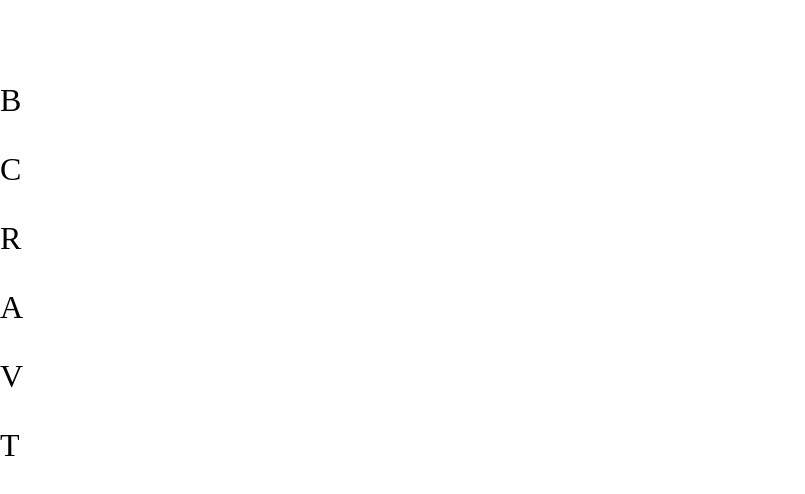
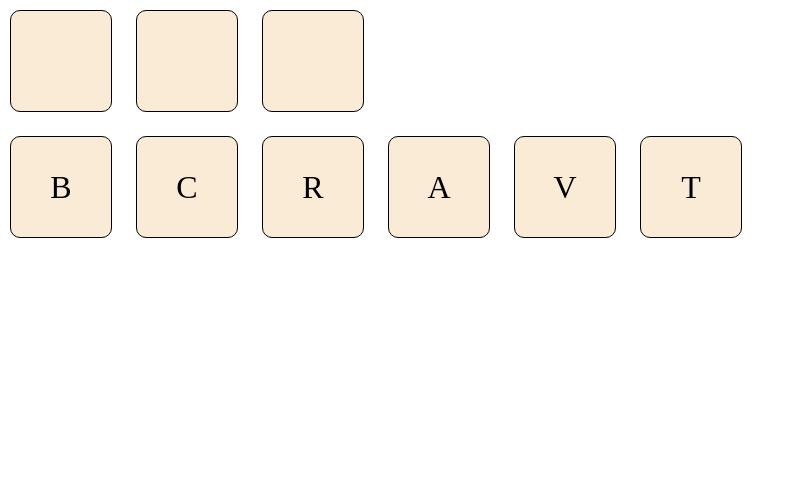
Before and after one commit to mayb1994/letter-game, a plain HTML site: page index.html in a window 1280 px wide. Shown: the whole page, without its empty margins (0-805 px from the left). Drawn offline with Linux system fonts and the light colour scheme.

Commit message:
update to index.html

```diff
--- a/index.html
+++ b/index.html
@@ -9,32 +9,32 @@
     <title>Letter Game</title>
 </head>
 <body>
-    <div class="empty">
+    <div class="container empty">
         <p></p>
     </div>
-    <div class="empty">
+    <div class="container empty">
         <p></p>
     </div>
-    <div class="empty">
+    <div class="container empty">
         <p></p>
     </div>
     <br>
-    <div class="draggable" draggable="true">
+    <div class="container draggable" draggable="true">
         <p>B</p>
     </div>
-    <div class="draggable" draggable="true">
+    <div class="container draggable" draggable="true">
         <p>C</p>
     </div>
-    <div class="draggable" draggable="true">
+    <div class="container draggable" draggable="true">
         <p>R</p>
     </div>
-    <div class="draggable" draggable="true">
+    <div class="container draggable" draggable="true">
         <p>A</p>
     </div>
-    <div class="draggable" draggable="true">
+    <div class="container draggable" draggable="true">
         <p>V</p>
     </div>
-    <div class="draggable" draggable="true">
+    <div class="container draggable" draggable="true">
         <p>T</p>
     </div>
 </body>
```
